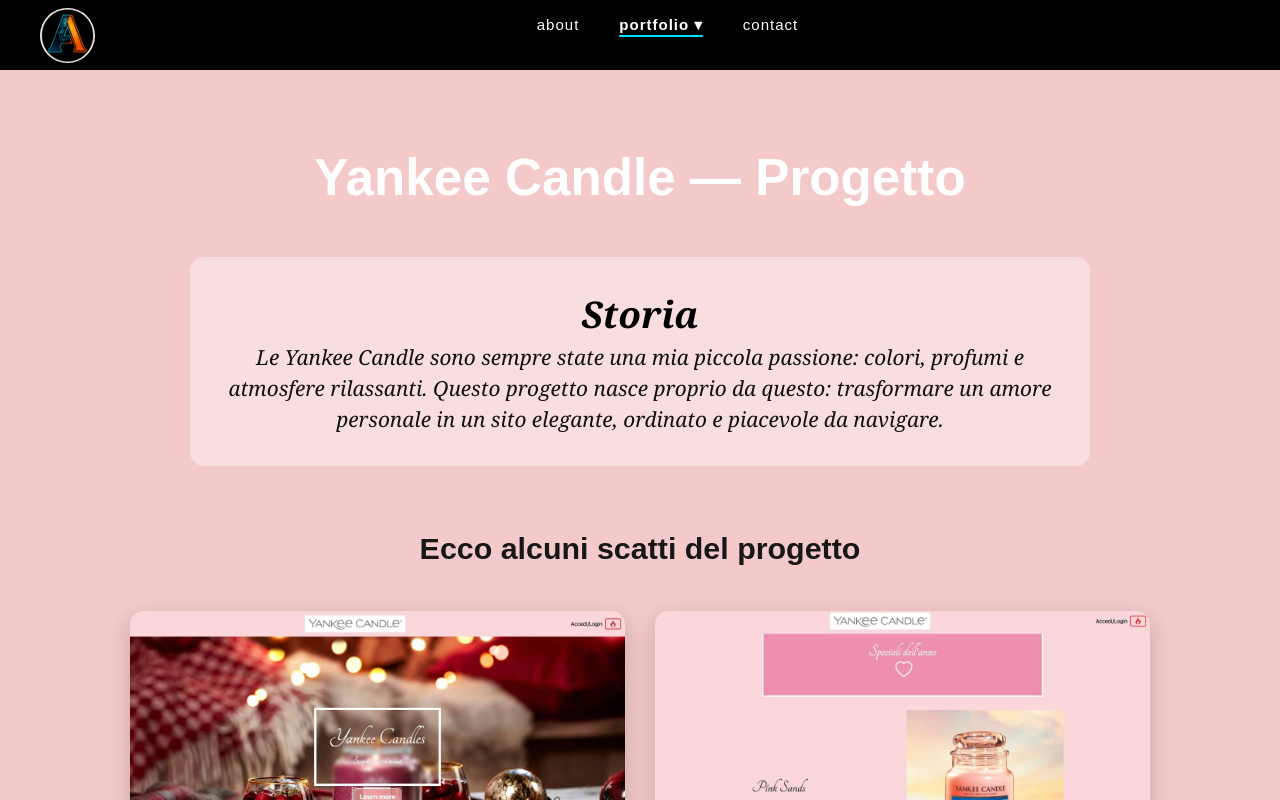
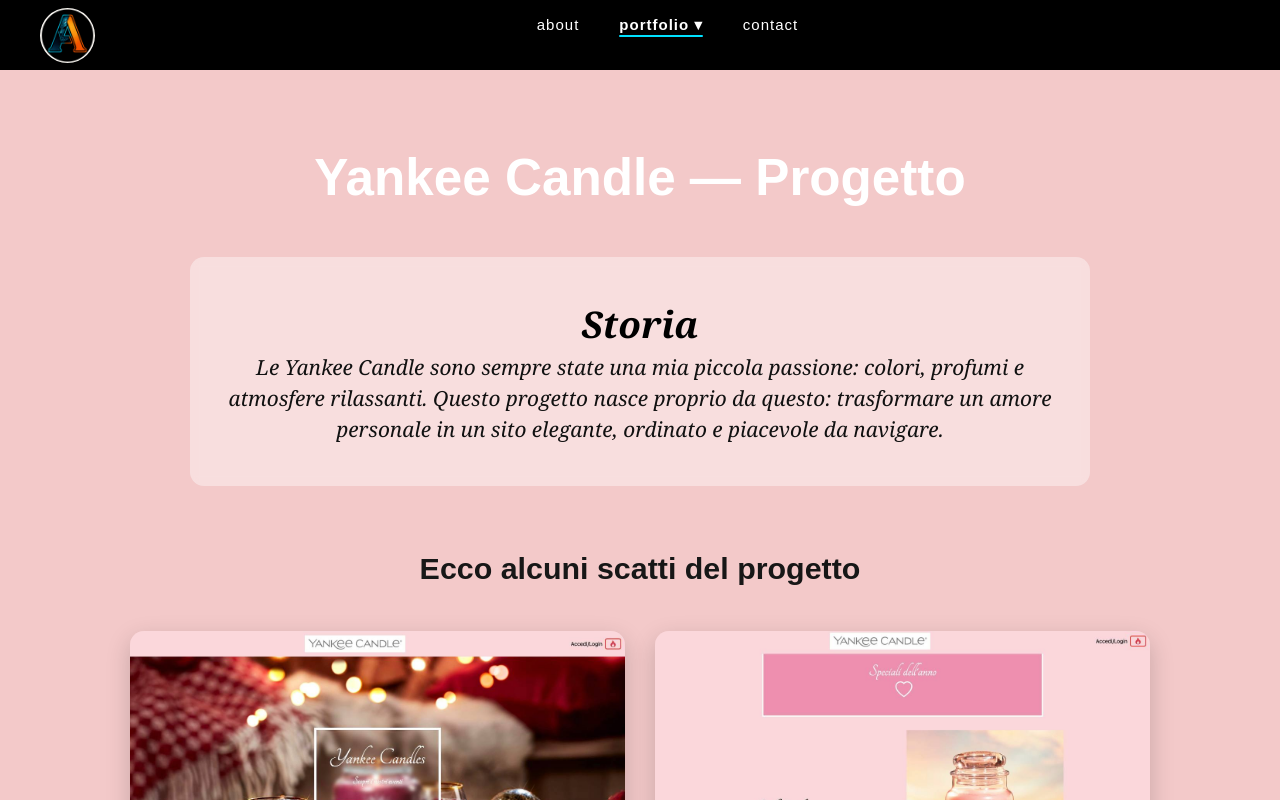
Before and after one commit to AlessandraCarnevali/Portfolio, a Next.js app: page /portfolio/yankee-candle in a window 1280 px wide. Shown: the top 800 px of the page. Built offline with nearby package versions, Linux system fonts and the light colour scheme.

Commit message:
Modifiche Portfolio

```diff
--- a/src/app/globals.css
+++ b/src/app/globals.css
@@ -1274,8 +1274,14 @@
   min-height: 100vh;
   padding-top: 140px;
   padding-bottom: 80px;
+
+  /* AGGIUNGERE QUESTO ↓↓↓↓↓ */
+  padding-left: 24px;
+  padding-right: 24px;
+
   text-align: center;
 }
+
 
 /* --- Animazione di entrata --- */
 .graphic-page-enter {
@@ -1313,7 +1319,7 @@
 .graphic-story {
   max-width: 900px;
   margin: 0 auto 60px auto;
-  padding: 30px 20px;
+  padding: 40px 35px;
   background: rgba(255,255,255,0.4);
   border-radius: 14px;
   backdrop-filter: blur(4px);
```
